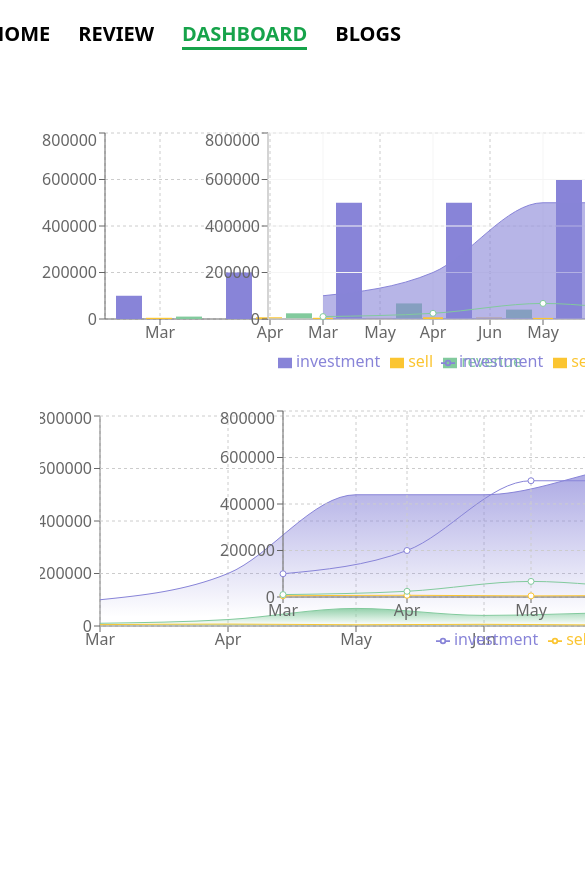
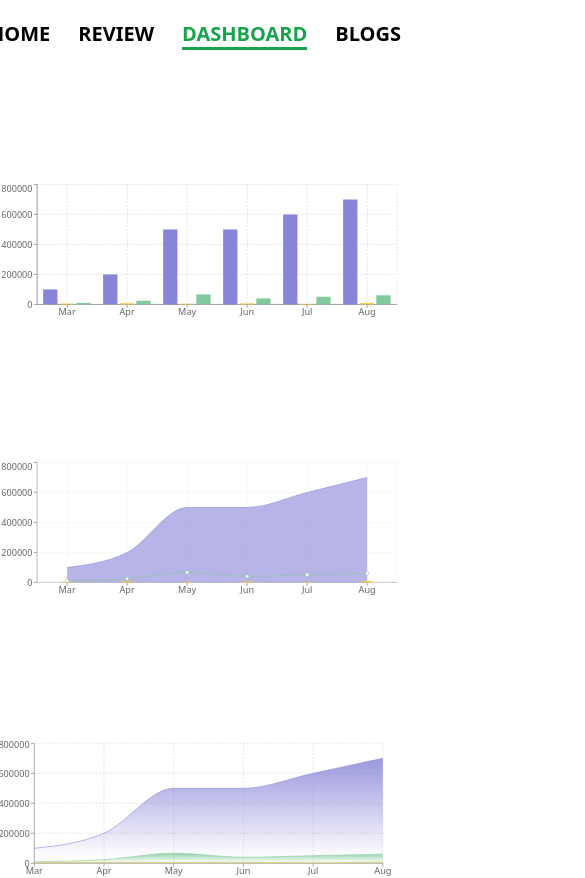
Before and after one commit to rockydey/enfield-bullet-exploration, a React (Create React App) app: page /dashboard in a window 390 px wide. Shown: the top 878 px of the page, 585 px wide, since content can reach past the window. Before the commit the page ends 844 px from the top, so only its background shows below. Built offline with nearby package versions, Linux system fonts and the light colour scheme.

Commit message:
responsive complete

```diff
--- a/src/components/Blogs/Blogs.jsx
+++ b/src/components/Blogs/Blogs.jsx
@@ -5,7 +5,7 @@ import { ChevronDoubleRightIcon } from '@heroicons/react/solid'
 const Blogs = () => {
     return (
         <div>
-            <section className='mx-52 mb-8'>
+            <section className='lg:mx-52 md:mx-20 mb-8'>
                 <div className='flex items-start mb-4'>
                     <ChevronDoubleRightIcon className='w-8 h-8 mr-2'></ChevronDoubleRightIcon>
                     <h3 className='text-2xl font-semibold'>What is Context API or, What is the purpose of Context API?</h3>
@@ -14,7 +14,7 @@ const Blogs = () => {
                     <p className='text-xl'><span className='font-semibold'>Answer :</span> Context API is a way to share data through the component tree to other component. Context API gives full freedom to share any kind of data like function, state, or, primitive data in the component tree without having to pass props down manually at every level. Context API is great when you are passing data that can be used in any component in your application. Context API as likes the equivalent of global variables for our React components.</p>
                 </div>
             </section>
-            <section className='mx-52 mb-8'>
+            <section className='lg:mx-52 md:mx-20 mb-8'>
                 <div className='flex items-start mb-4'>
                     <ChevronDoubleRightIcon className='w-8 h-8 mr-2'></ChevronDoubleRightIcon>
                     <h3 className='text-2xl font-semibold'>What is a semantic tag?</h3>
@@ -23,7 +23,7 @@ const Blogs = () => {
                     <p className='text-xl'><span className='font-semibold'>Answer :</span> A semantic tag is an element with a meaning. A semantic element clearly describes its meaning to both the browser and the developer. For example, a paragraph tag indicates that the enclosed text is a paragraph. And, browser know how to display a paragraph enclosed with paragraph tag. Semantic tags are helpful for SEO. </p>
                 </div>
             </section>
-            <section className='mx-52 mb-8'>
+            <section className='lg:mx-52 md:mx-20 mb-8'>
                 <div className='flex items-start mb-4'>
                     <ChevronDoubleRightIcon className='w-8 h-8 mr-2'></ChevronDoubleRightIcon>
                     <h3 className='text-2xl font-semibold'>What is the difference between inline, block and, inline-block?</h3>
--- a/src/components/Dashboard/Dashboard.css
+++ b/src/components/Dashboard/Dashboard.css
@@ -0,0 +1,42 @@
+@media only screen and (max-width: 420px) {
+
+    .bar-chart div,
+    .composed-chart div,
+    .area-chart div,
+    .line-chart div {
+        width: 400px !important;
+    }
+    .bar-chart div svg,
+    .composed-chart div svg,
+    .area-chart div svg,
+    .line-chart div svg {
+        width: 400px !important;
+    }
+    .bar-chart div div,
+    .composed-chart div div,
+    .area-chart div div,
+    .line-chart div div {
+        width: 390px !important;
+    }
+    .bar-chart div div ul,
+    .composed-chart div div ul,
+    .area-chart div div ul,
+    .line-chart div div ul {
+        display: none;
+    }
+    .bar-chart div div div,
+    .composed-chart div div div,
+    .area-chart div div div,
+    .line-chart div div div {
+        display: none;
+    }
+}
+
+@media only screen and (max-width: 768px){
+    .bar-chart div div ul,
+    .composed-chart div div ul,
+    .area-chart div div ul,
+    .line-chart div div ul {
+        display: none;
+    }
+}
--- a/src/components/Dashboard/Dashboard.jsx
+++ b/src/components/Dashboard/Dashboard.jsx
@@ -10,9 +10,9 @@ const Dashboard = () => {
             .then(json => setData(json));
     }, []);
     return (
-        <div className='mx-10 grid grid-cols-2 gap-x-4 gap-y-7'>
-            <div>
-                <BarChart width={730} height={250} data={data}>
+        <div className='md:mx-10 grid md:grid-cols-1 lg:grid-cols-2 md:gap-x-4 gap-y-7'>
+            <div className='bar-chart'>
+                <BarChart width={700} height={250} data={data}>
                     <CartesianGrid strokeDasharray="3 3" />
                     <XAxis dataKey="month" />
                     <YAxis />
@@ -23,8 +23,8 @@ const Dashboard = () => {
                     <Bar dataKey="revenue" fill="#82ca9d" />
                 </BarChart>
             </div>
-            <div>
-                <ComposedChart width={730} height={250} data={data}>
+            <div className='composed-chart'>
+                <ComposedChart width={700} height={250} data={data}>
                     <XAxis dataKey="month" />
                     <YAxis />
                     <Tooltip />
@@ -35,8 +35,8 @@ const Dashboard = () => {
                     <Line type="monotone" dataKey="revenue" stroke="#82ca9d" />
                 </ComposedChart>
             </div>
-            <div>
-                <AreaChart width={730} height={250} data={data}
+            <div className='area-chart'>
+                <AreaChart width={700} height={250} data={data}
                     margin={{ top: 10, right: 30, left: 0, bottom: 0 }}>
                     <defs>
                         <linearGradient id="colorUv" x1="0" y1="0" x2="0" y2="1">
@@ -57,8 +57,8 @@ const Dashboard = () => {
                     <Area type="monotone" dataKey="revenue" stroke="#82ca9d" fillOpacity={1} fill="url(#colorPv)" />
                 </AreaChart>
             </div>
-            <div>
-                <LineChart width={730} height={250} data={data}
+            <div className='line-chart'>
+                <LineChart width={700} height={250} data={data}
                     margin={{ top: 5, right: 30, left: 20, bottom: 5 }}>
                     <CartesianGrid strokeDasharray="3 3" />
                     <XAxis dataKey="month" />
--- a/src/components/Home/Home.jsx
+++ b/src/components/Home/Home.jsx
@@ -10,7 +10,7 @@ const Home = () => {
     const [reviews, setReviews] = useReviews();
     return (
         <div>
-            <section className='head-section flex justify-between mx-20 mb-20'>
+            <section className='head-section md:block lg:flex justify-between md:mx-20 mb-20'>
                 <div className='flex flex-col justify-center'>
                     <h1 className='text-5xl font-bold uppercase leading-none'>Best Ride With<br /><span className='text-green-600'>Enfield Bullet 360</span></h1>
                     <p className='w-11/12 text-lg my-4 text-gray-600'>The Royal Enfield Bullet 360 is one of the 7 different products from Royal Enfield on sale in India. It has a starting price of $4320 and comes in 2 different versions. The Royal Enfield Bullet 360 generates a max power of 19.1 bhp @ 5250 rpm along with a peak torque of 28 Nm @ 4000 rpm and the engine is mated to a 5 Speed speed gearbox.</p>
@@ -22,7 +22,7 @@ const Home = () => {
             </section>
             <section className='review-section'>
                 <h1 className='text-4xl text-center font-bold mb-10'>Customer Reviews</h1>
-                <div className='grid grid-cols-3 gap-7 mx-20 mb-10'>
+                <div className='grid md:grid-cols-1 lg:grid-cols-3 gap-7 md:mx-20 mb-10'>
                     {
                         reviews.slice(0, 3).map(review => <ReviewBullet
                             key={review.id}
--- a/src/components/Review/Review.jsx
+++ b/src/components/Review/Review.jsx
@@ -6,7 +6,7 @@ import './Review.css';
 const Review = () => {
     const [reviews, setReviews] = useReviews();
     return (
-        <div className='grid grid-cols-3 gap-7 mx-20'>
+        <div className='grid md:grid-cols-2 lg:grid-cols-3 gap-7 md:mx-20'>
             {
                 reviews.map(review => <ReviewBullet
                     key={review.id}
```
